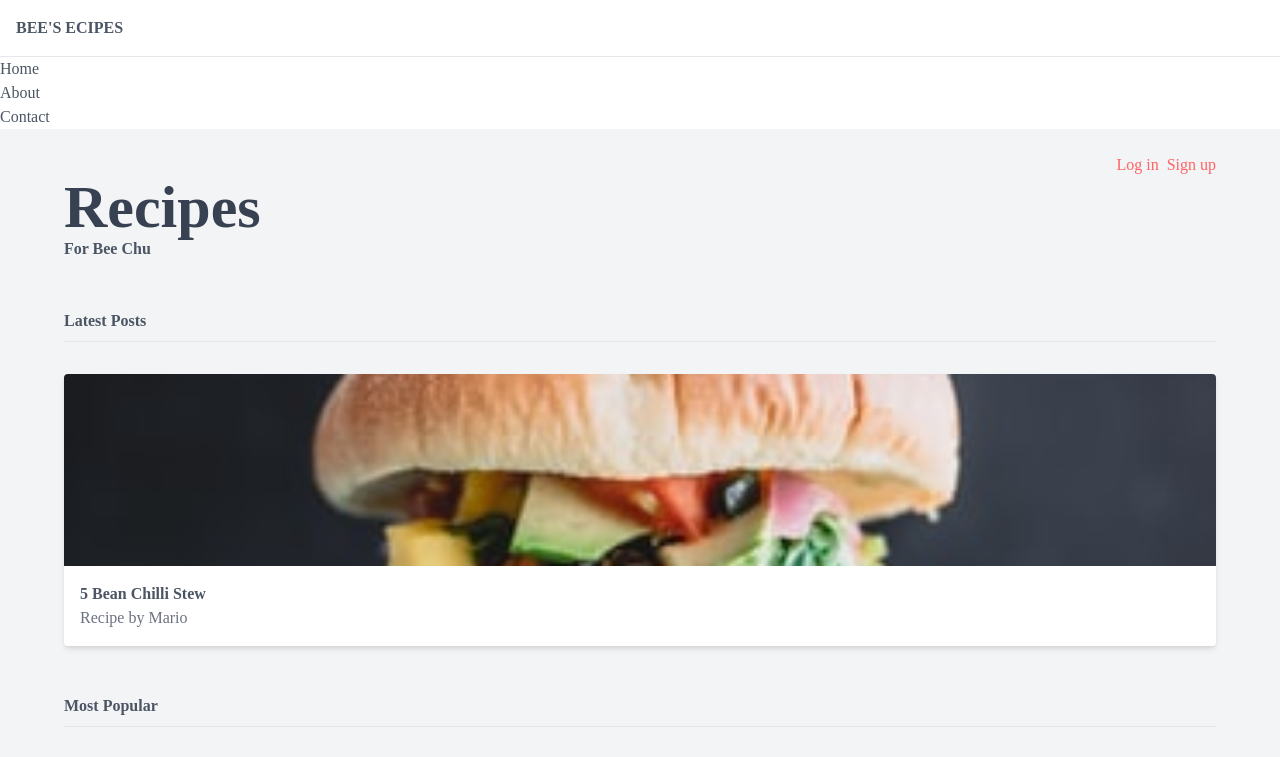
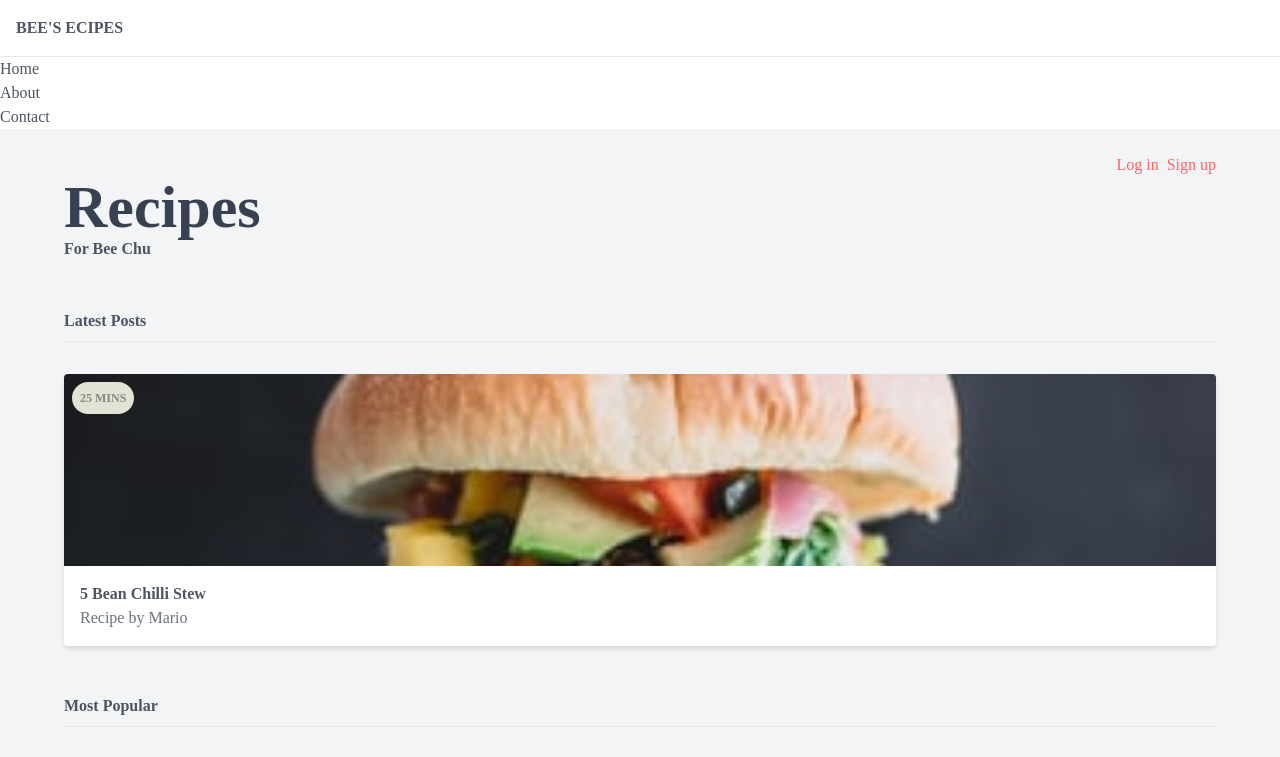
Before and after one commit to catzzz/recipes-front-end, a Next.js app: page / in a window 1280 px wide. Shown: the top 757 px of the page. Built offline with nearby package versions, Linux system fonts and the light colour scheme.

Commit message:
create minutes tag in card

```diff
--- a/components/Card.js
+++ b/components/Card.js
@@ -2,11 +2,14 @@
   return (
     <div className="mt-8">
       {/* cards go here */}
-      <div className="bg-white rounded overflow-hidden shadow-md">
+      <div className="bg-white rounded overflow-hidden shadow-md relative">
         <img src="/images/avacado-burger.jpeg" alt="avacado burger" className="w-full h-32 sm:h-48 object-cover"/>
         <div className="m-4">
           <span className="font-bold ">5 Bean Chilli Stew</span>
           <span className="block text-gray-500">Recipe by Mario</span>
+        </div>
+        <div className="bg-secondary-100 text-secondary-200 text-xs uppercase font-bold rounded-full p-2 absolute top-0 ml-2 mt-2">
+            <span>25 mins</span>
         </div>
       </div>
     </div>
```
